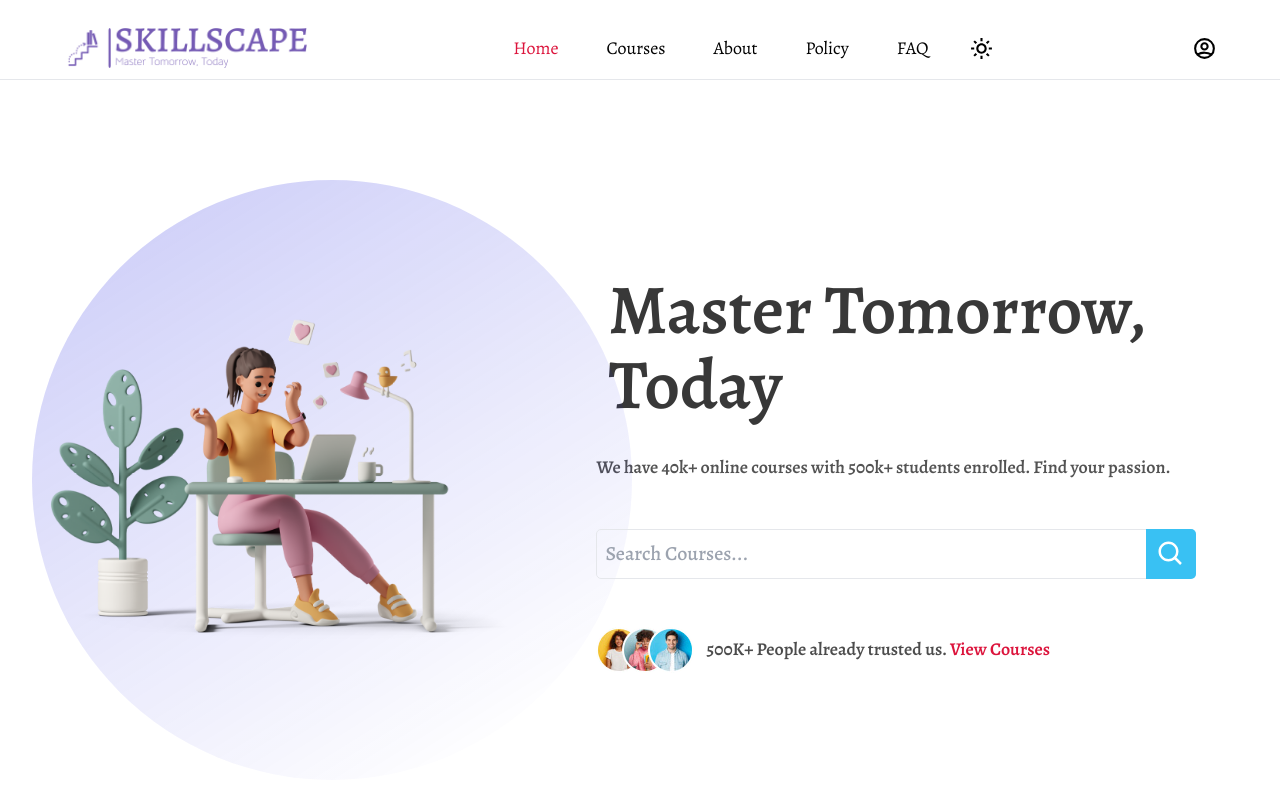
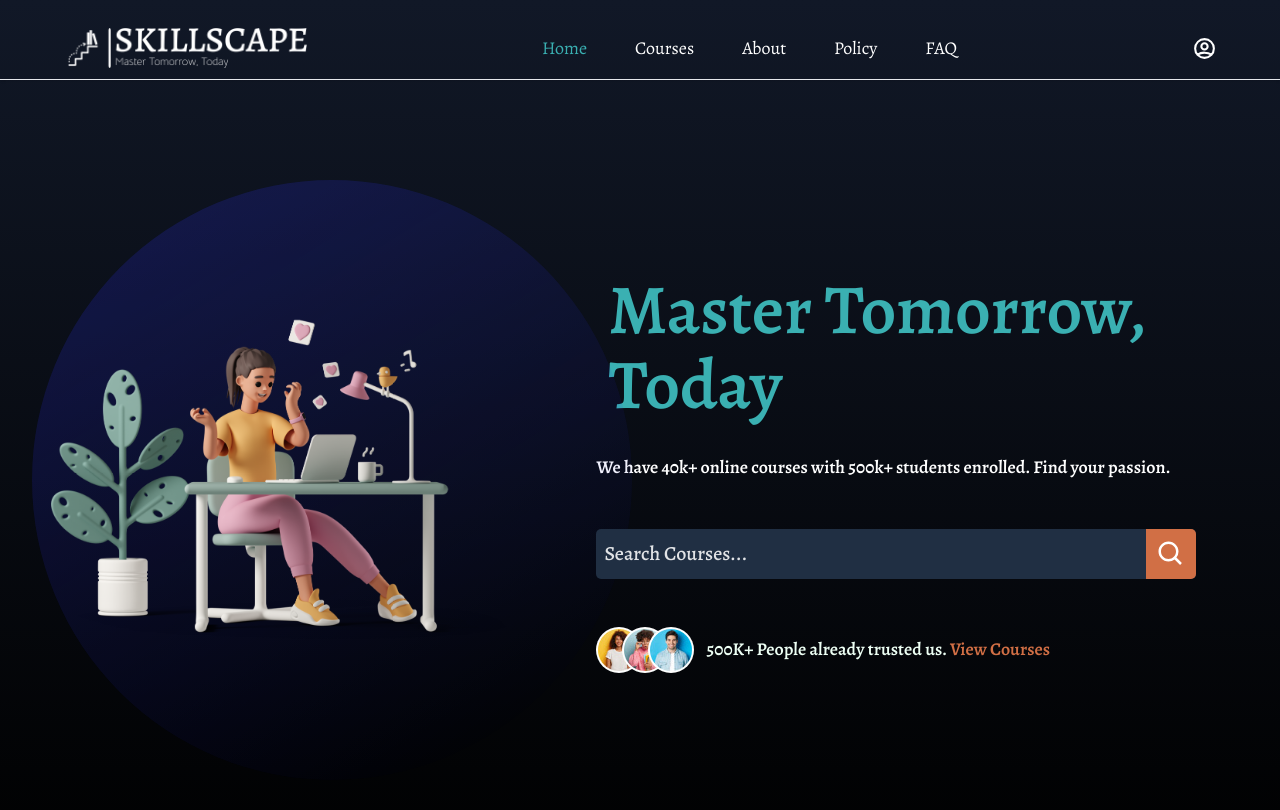
Before and after one commit to milobedini/lms, a Next.js app in the folder frontend/: page / in a window 1280 px wide. Shown: the top 810 px of the page. Built offline with nearby package versions, Linux system fonts and the light colour scheme.

Commit message:
removed theme switcher and changed to Next images

```diff
--- a/frontend/app/components/Header.tsx
+++ b/frontend/app/components/Header.tsx
@@ -1,9 +1,9 @@
 'use client';
+import Image from 'next/image';
 import Link from 'next/link';
 import { FC, useState } from 'react';
 import { HiOutlineMenuAlt3, HiOutlineUserCircle } from 'react-icons/hi';
 import NavItems from '../utils/NavItems';
-import ThemeSwitcher from '../utils/ThemeSwitcher';
 
 type Props = {
   open: boolean;
@@ -37,8 +37,8 @@ const Header: FC<Props> = ({ activeItem, setOpen }) => {
       <div
         className={`${
           active
-            ? 'dark:bg-opacity-50 dark:bg-gradient-to-b dark:from-gray-900 dark:to-black fixed top-0 left-0 w-full h-[80px] z-[80] border-b dark:border-[#ffffff1c] shadow-xl transition duration-500'
-            : 'w-full border-b dark:border=[#ffff1c] h-[80px] z-[80] dark:shadow'
+            ? 'bg-opacity-50 bg-gradient-to-b from-gray-900 to-black fixed top-0 left-0 w-full h-[80px] z-[80] border-b border-[#ffffff1c] shadow-xl transition duration-500'
+            : 'w-full border-b border=[#ffff1c] h-[80px] z-[80] shadow'
         }`}
       >
         <div className="w-[95%] 800px:w-[92%] m-auto py-2 h-full">
@@ -46,32 +46,30 @@ const Header: FC<Props> = ({ activeItem, setOpen }) => {
             <div>
               <Link
                 href={'/'}
-                className={`text-[25px] font-Alegraya font-[500] text-black dark:text-white`}
+                className={`text-[25px] font-Alegraya font-[500] text-white`}
               >
                 {/* SkillScape */}
-                <img src="logo-white-no.png" alt="logo" className="h-[40px]" />
-                <img
-                  src="logo-no-background.png"
+                <Image
+                  src={require('../../public/logo-white-no.png')}
+                  height={40}
                   alt="logo"
-                  className="dark:hidden h-[40px] mt-[-40px]"
                 />
               </Link>
             </div>
             <div className="flex items-center">
               <NavItems activeItem={activeItem} isMobile={false} />
-              <ThemeSwitcher />
               {/* Only for mobile */}
               <div className="800px:hidden">
                 <HiOutlineMenuAlt3
                   size={25}
-                  className="cursor-pointer dark:text-white text-black"
+                  className="cursor-pointer text-white"
                   onClick={() => setOpenSidebar(true)}
                 />
               </div>
             </div>
             <HiOutlineUserCircle
               size={25}
-              className="hidden 800px:block cursor-pointer dark:text-white text-black"
+              className="hidden 800px:block cursor-pointer text-white"
               onClick={() => setOpen(true)}
             />
           </div>
@@ -79,20 +77,20 @@ const Header: FC<Props> = ({ activeItem, setOpen }) => {
         {/* Mobile Sidebar */}
         {openSidebar && (
           <div
-            className="fixed w-full h-screen top-0 left-0 z-[99999] dark:bg-[unset] bg-[#00000024]"
+            className="fixed w-full h-screen top-0 left-0 z-[99999] bg-[unset] "
             onClick={handleClose}
             id="screen"
           >
-            <div className="w-[70%] fixed z-[9999999] h-screen bg-white dark:bg-slate-900 dark:bg-opacity-90 top-0 right-0">
+            <div className="w-[70%] fixed z-[9999999] h-screen  bg-slate-900 bg-opacity-90 top-0 right-0">
               <NavItems activeItem={activeItem} isMobile={true} />
               <HiOutlineUserCircle
                 size={25}
-                className="cursor-pointer ml-5 my-2 dark:text-white text-black"
+                className="cursor-pointer ml-5 my-2 text-white"
                 onClick={() => setOpen(true)}
               />
               <br />
               <br />
-              <p className="text-[16px] px-2 pl-5 text-black dark:text-white">
+              <p className="text-[16px] px-2 pl-5 k text-white">
                 Copyright &copy; 2023 SkillScape
               </p>
             </div>
--- a/frontend/app/components/Route/Hero.tsx
+++ b/frontend/app/components/Route/Hero.tsx
@@ -4,7 +4,7 @@ import Link from 'next/link';
 import { FC } from 'react';
 import { BiSearch } from 'react-icons/bi';
 
-type Props = {};
+type Props = object;
 
 const Hero: FC<Props> = (props) => {
   return (
@@ -21,11 +21,11 @@ const Hero: FC<Props> = (props) => {
           />
         </div>
         <div className="1000px:w-[60%] flex flex-col items-center 1000px:mt-[0px] text-center 1000px:text-left mt-[150px]">
-          <h2 className="dark:text-accent text-[#000000c7] text-[30px] px-3 w-full 1000px:text-[70px] font-[600] font-Alegraya py-2 1000px:leading-[75px] 1500px:w-[60%] 1100px:w-[78%]">
+          <h2 className="text-accent  text-[30px] px-3 w-full 1000px:text-[70px] font-[600] font-Alegraya py-2 1000px:leading-[75px] 1500px:w-[60%] 1100px:w-[78%]">
             Master Tomorrow, Today
           </h2>
           <br />
-          <p className="dark:text-[#edfff4] text-[#000000ac] font-Alegraya font-[600] text-[18px] 1500px:!w-[55%] 1100px:!w-[78%]">
+          <p className="text-text  font-Alegraya font-[600] text-[18px] 1500px:!w-[55%] 1100px:!w-[78%]">
             We have 40k+ online courses with 500k+ students enrolled. Find your
             passion.
           </p>
@@ -35,9 +35,9 @@ const Hero: FC<Props> = (props) => {
             <input
               type="search"
               placeholder="Search Courses..."
-              className="bg-transparent border dark:border-none dark:bg-[#575757] dark:placeholder:text-[#ffffffdd] rounded-[5px] p-2 w-full h-full outline-none text-[#0000004e] dark:text-[#ffffffe6] text-[20px] font-[500] font-Alegraya"
+              className="  border-none bg-background placeholder:text-[#ffffffdd] rounded-[5px] p-2 w-full h-full outline-none  text-[#ffffffe6] text-[20px] font-[500] font-Alegraya"
             />
-            <div className="absolute flex items-center justify-center w-[50px] cursor-pointer h-[50px] right-0 top-0 bg-[#39c1f3] rounded-r-[5px]">
+            <div className="absolute flex items-center justify-center w-[50px] cursor-pointer h-[50px] right-0 top-0 bg-button rounded-r-[5px]">
               <BiSearch className="text-white" size={30} />
             </div>
           </div>
@@ -59,12 +59,9 @@ const Hero: FC<Props> = (props) => {
               alt=""
               className="rounded-full ml-[-20px]"
             />
-            <p className="font-Alegraya dark:text-[#edfff4] text-[#000000b3] 1000px:pl-3 text-[18px] font-[600]">
+            <p className="font-Alegraya text-[#edfff4]  1000px:pl-3 text-[18px] font-[600]">
               500K+ People already trusted us.{' '}
-              <Link
-                href="/courses"
-                className="dark:text-[#46e256] text-[crimson]"
-              >
+              <Link href="/courses" className="text-button">
                 View Courses
               </Link>
             </p>
--- a/frontend/app/layout.tsx
+++ b/frontend/app/layout.tsx
@@ -1,6 +1,5 @@
 import { Alegreya } from 'next/font/google';
 import './globals.css';
-import { ThemeProvider } from './utils/theme-provider';
 
 const alegraya = Alegreya({
   subsets: ['latin'],
@@ -16,11 +15,9 @@ export default function RootLayout({
   return (
     <html lang="en">
       <body
-        className={`${alegraya.variable} !bg-white bg-no-repeat dark:bg-gradient-to-b dark:from-gray-900 dark:to-black duration-300`}
+        className={`${alegraya.variable}  bg-no-repeat bg-gradient-to-b from-gray-900 to-black duration-300`}
       >
-        <ThemeProvider attribute="class" defaultTheme="system" enableSystem>
-          {children}
-        </ThemeProvider>
+        {children}
       </body>
     </html>
   );
--- a/frontend/app/utils/NavItems.tsx
+++ b/frontend/app/utils/NavItems.tsx
@@ -1,3 +1,4 @@
+import Image from 'next/image';
 import Link from 'next/link';
 
 export const navItemsData = [
@@ -37,9 +38,7 @@ const NavItems: React.FC<Props> = ({ activeItem, isMobile }) => {
             <Link href={`${item.url}`} key={index} passHref>
               <span
                 className={`${
-                  activeItem === index
-                    ? 'dark:text-[#37a39a] text-[crimson]'
-                    : 'dark:text-white text-black'
+                  activeItem === index ? 'text-accent' : 'text-white'
                 } text-[18px] px-6 font-Alegraya font-[400]`}
               >
                 {item.name}
@@ -51,26 +50,20 @@ const NavItems: React.FC<Props> = ({ activeItem, isMobile }) => {
         <div className="800px:hidden mt-5">
           <div className="w-full text-center py-6">
             <Link href={'/'} passHref>
-              <img
-                src="icon_white.png"
+              <Image
+                src={require('../../public/icon_white.png')}
                 alt="logo"
-                className="h-[60px] mx-auto"
-              />
-              <img
-                src="icon_black.png"
-                alt="logo"
-                className="dark:hidden h-[60px] mt-[-60px] mx-auto"
+                height={60}
+                className="h-[60px] mx-auto mb-[-20px]"
               />
             </Link>
           </div>
           {navItemsData &&
             navItemsData.map((item, index) => (
-              <Link href={'/'} passHref>
+              <Link href={'/'} passHref key={index}>
                 <span
                   className={`${
-                    activeItem === index
-                      ? 'dark:text-[#37a39a] text-[crimson]'
-                      : 'dark:text-white text-black'
+                    activeItem === index ? 'text-accent' : 'dark:text-white'
                   } block py-6 text-[18px] px-6 font-Alegraya font-[400]`}
                 >
                   {item.name}
--- a/frontend/app/utils/ThemeSwitcher.tsx
+++ /dev/null
@@ -1,37 +0,0 @@
-'use client';
-import { useTheme } from 'next-themes';
-import { useEffect, useState } from 'react';
-import { BiMoon, BiSun } from 'react-icons/bi';
-type Props = {};
-
-const ThemeSwitcher = (props: Props) => {
-  const [mounted, setMounted] = useState(false);
-  const { theme, setTheme } = useTheme();
-
-  useEffect(() => setMounted(true), []);
-
-  if (!mounted) {
-    return null;
-  }
-
-  return (
-    <div className="flex items-center justify-center mx-4">
-      {theme === 'light' ? (
-        <BiMoon
-          className="cursor-pointer"
-          fill="black"
-          size={25}
-          onClick={() => setTheme('dark')}
-        />
-      ) : (
-        <BiSun
-          className="cursor-pointer"
-          size={25}
-          onClick={() => setTheme('light')}
-        />
-      )}
-    </div>
-  );
-};
-
-export default ThemeSwitcher;
--- a/frontend/app/utils/theme-provider.tsx
+++ /dev/null
@@ -1,7 +0,0 @@
-'use client';
-import { ThemeProvider as NextThemesProvider } from 'next-themes';
-import type { ThemeProviderProps } from 'next-themes/dist/types';
-
-export function ThemeProvider({ children, ...props }: ThemeProviderProps) {
-  return <NextThemesProvider {...props}>{children}</NextThemesProvider>;
-}
```
